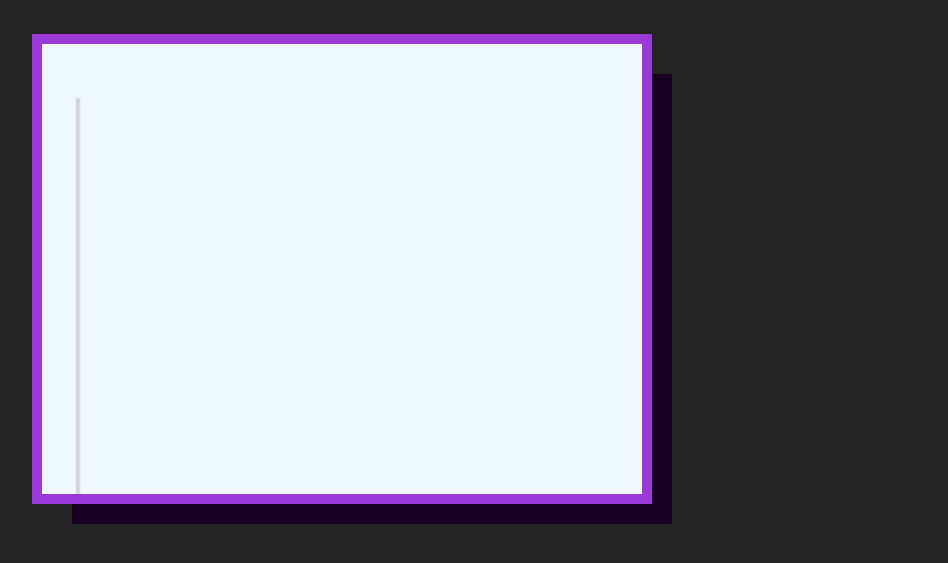
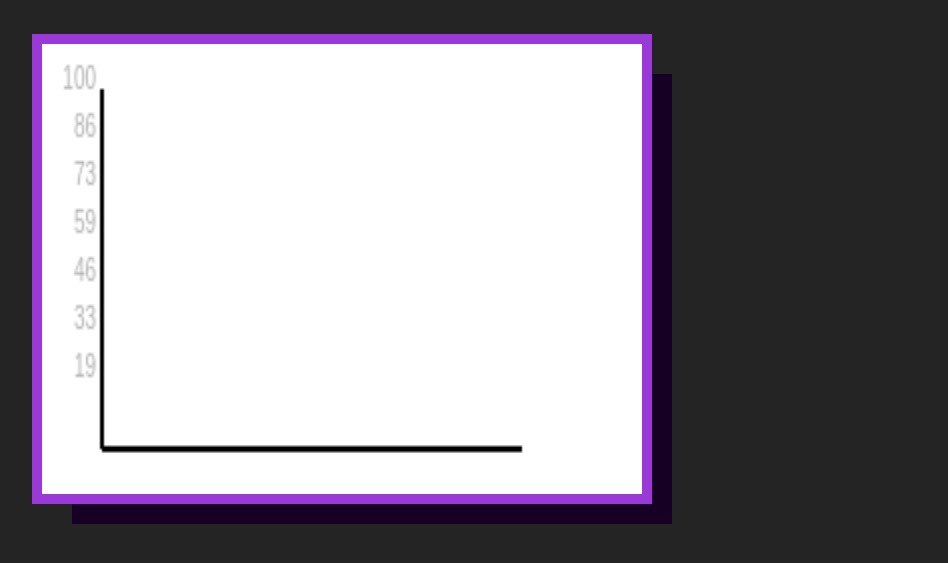
Before and after one commit to Karljoy973/canvas-exploration, a website built with Vite: page index.html in a window 1280 px wide. Shown: the part 119-682 px from the top of the page, without its empty margins (298-1246 px from the left). Built offline with nearby package versions, Linux system fonts and the light colour scheme.

Commit message:
i stop here for today

```diff
--- a/src/Chart/data.ts
+++ b/src/Chart/data.ts
@@ -74,7 +74,7 @@ export class Chart {
   //I will split this Chart class with a Chart vue, a chart model and a chart controller later on
   private _targetId: string;
   private _canvas: HTMLCanvasElement;
-  private _context: CanvasRenderingContext2D
+  private _context: CanvasRenderingContext2D;
   private _width: number;
   private _height: number;
 
@@ -87,7 +87,7 @@ export class Chart {
 
   //TODO refactor later on - Axes specs
   private _axesRatio: number;
-  private _axesColor: string = "#b1b1b1";
+  private _axesColor: string = "black";
   private _axesWidth: number;
   private _axesHeight: number;
   private _verticalMargins: number;
@@ -109,7 +109,7 @@ export class Chart {
   private _verticalLowerBound: number;
   private _horizontalLowerBound: number;
 
-  private _axesLineWidth: number = 1;
+  private _axesLineWidth: number = 2;
   private _guidelineWidth: number;
   private _guidelineColor: string;
 
@@ -133,7 +133,7 @@ export class Chart {
       console.log(e);
     }
 
-    if(!data.length) throw Error('Invalid data provided')
+    if (!data.length) throw Error("Invalid data provided");
 
     //model
     this._data = [...data];
@@ -154,22 +154,27 @@ export class Chart {
     );
 
     this._verticalFrequency = this._higherYvalue / this._data.length;
+    this._horizontalFrequency = this._higherXvalue / this._data.length;
     this._horizontalFontsize = this._higherXvalue / this._data.length;
-
 
     this._targetId = targetId;
     this._canvas = document.getElementById(this._targetId) as HTMLCanvasElement;
-    if(!this._canvas.getContext('2d')) throw new Error('Internal Error')
-    this._context = this._canvas.getContext('2d') as CanvasRenderingContext2D;
-    this._width = this._canvas.clientWidth;
-    this._height = this._canvas.clientHeight;
+    if (!this._canvas.getContext("2d")) throw new Error("Internal Error");
+    this._context = this._canvas.getContext("2d") as CanvasRenderingContext2D;
+    this._width = this._canvas.width;
+    this._height = this._canvas.height;
 
     //axes config
-    this._axesRatio = 3;
-    this._verticalMargins = (this._width * this._axesRatio) / 100;
+    this._axesRatio = 10;
+    this._verticalMargins = (this._height * this._axesRatio) / 100;
     this._horizontalMargins = (this._width * this._axesRatio) / 100;
     this._axesWidth = this._width - 2 * this._horizontalMargins;
     this._axesHeight = this._height - 2 * this._verticalMargins;
+    this._verticalUpperBound = Math.ceil(this._higherYvalue / 10) * 10;
+    this._verticalLowerBound = Math.floor(this._lowerYvalue / 10) * 10;
+
+    this._horizontalUpperBound = Math.ceil(this._higherXvalue / 10) * 10;
+    this._horizontalLowerBound = Math.floor(this._lowerXvalue/10)*10
 
     //label config
     this._fontRatio = 3;
@@ -183,19 +188,61 @@ export class Chart {
     //Guidelines Configs
     this._guidelineWidth = 0.5;
     this._guidelineColor = "#e5e6e7";
+    console.log(this);
   }
   public BarChart() {
-    console.log(this);
+    this._RenderBarChartAxis();
+    this._RenderLabels();
+  }
 
+  private _RenderBarChartAxis() {
     //draw vertical axis
-    this._context.beginPath()
+    this._context.beginPath();
     this._context.strokeStyle = this._axesColor;
-    this._context.lineWidth = this._axesLineWidth
-    this._context.moveTo(this._horizontalMargins, this._verticalMargins)
-    this._context.lineTo(this._horizontalMargins, this._axesHeight)
-    this._context.stroke()
+    this._context.lineWidth = this._axesLineWidth;
+    this._context.moveTo(this._horizontalMargins, this._verticalMargins);
+    this._context.lineTo(
+      this._horizontalMargins,
+      this._height - this._verticalMargins,
+    );
+    this._context.stroke();
     //draw horizontal axis
+    this._context.beginPath();
+    this._context.strokeStyle = this._axesColor;
+    this._context.lineWidth = this._axesLineWidth;
+    this._context.moveTo(
+      this._horizontalMargins,
+      this._height - this._verticalMargins,
+    );
+    this._context.lineTo(this._axesWidth, this._height - this._verticalMargins);
+    this._context.stroke();
+  }
 
+  private _RenderLabels() {
+    //vertical labels
+    this._context.font = `${this._fontStyle} ${this._fontWeight} ${this._verticalFontSize}px  ${this._fontColor}`;
+    this._context.fillStyle = this._fontColor;
+    this._context.textAlign = "right";
+    let ylabels = this._data.map(
+      (e, i) =>
+        `${Math.floor(this._verticalUpperBound - i * this._verticalFrequency)}`,
+    );
+    let verticalLabelX = this._data.map(
+      (e) =>
+        this._horizontalMargins - this._horizontalMargins / this._axesRatio,
+    );
+    let verticalLabelY = this._data.map(
+      (e, i) =>
+        this._verticalMargins +
+        (i * this._verticalFrequency * this._axesHeight) /
+          this._verticalUpperBound,
+    );
+    this._data.forEach((e, i) =>
+      this._context.fillText(ylabels[i], verticalLabelX[i], verticalLabelY[i]),
+    );
+
+    //horizontal labels
+    let xlabels = this._data.map((e, i) => { Math.floor(this._horizontalUpperBound - i * this._horizontalFrequency)})
 
   }
 }
@@ -203,32 +250,32 @@ export class Chart {
 //maintenant j'ai des labeled points
 export const ChartData = [
   {
-    label: { "x-label": "January", "y-label": "" },
-    coordinate: { x: Math.random(), y: Math.random() },
+    label: { "x-label": "January" },
+    coordinate: { x: 1, y: Math.random() * 100 },
   },
   {
-    label: { "x-label": "Febuary", "y-label": "" },
-    coordinate: { x: Math.random(), y: Math.random() },
+    label: { "x-label": "Febuary" },
+    coordinate: { x:2 , y: Math.random() * 100 },
   },
   {
-    label: { "x-label": "March", "y-label": "" },
-    coordinate: { x: Math.random(), y: Math.random() },
+    label: { "x-label": "March" },
+    coordinate: { x: 3, y: Math.random() * 100 },
   },
   {
-    label: { "x-label": "April", "y-label": "" },
-    coordinate: { x: Math.random(), y: Math.random() },
+    label: { "x-label": "April" },
+    coordinate: { x: 4, y: Math.random() * 100 },
   },
   {
-    label: { "x-label": "May", "y-label": "" },
-    coordinate: { x: Math.random(), y: Math.random() },
+    label: { "x-label": "May" },
+    coordinate: { x: 5, y: Math.random() * 100 },
   },
   {
-    label: { "x-label": "June", "y-label": "" },
-    coordinate: { x: Math.random(), y: Math.random() },
+    label: { "x-label": "June" },
+    coordinate: { x: 6, y: Math.random() * 100 },
   },
   {
-    label: { "x-label": "July", "y-label": "" },
-    coordinate: { x: Math.random(), y: Math.random() },
+    label: { "x-label": "July" },
+    coordinate: { x: 7, y: Math.random() * 100 },
   },
 ];
 
--- a/src/MouseLogger/index.ts
+++ b/src/MouseLogger/index.ts
@@ -1,15 +1,15 @@
-
-//my logger needs to be fixed, it gives me coordinattes according to the page but not according to the canvas
 export class MouseLogger {
   private _element: HTMLCanvasElement;
   constructor(elementToTrackId: string) {
-    this._element = document.getElementById(elementToTrackId) as HTMLCanvasElement;
+    this._element = document.getElementById(
+      elementToTrackId,
+    ) as HTMLCanvasElement;
     let paragraph = document.getElementById(
       "mouse-coordinates",
     ) as HTMLParagraphElement;
     if (this._element != undefined) {
       this._element.addEventListener("mousemove", (e) => {
-        paragraph.innerText = `{ x : ${e.layerX - this._element.width} ; y: ${e.layerY - this._element.height} }`;
+        paragraph.innerText = `{ x : ${e.clientX - (e.currentTarget! as HTMLCanvasElement).offsetLeft} ; y: ${e.clientY - (e.currentTarget! as HTMLCanvasElement).offsetTop} }`;
       });
       this._element.addEventListener("mouseleave", (e) => {
         paragraph.innerText = `Ta souris est invisible !`;
--- a/src/style.css
+++ b/src/style.css
@@ -4,8 +4,8 @@
   font-weight: 400;
 
   color-scheme: light dark;
-  color: rgba(255, 255, 255, 0.87);
-  background-color: #242424;
+  /* color: rgba(255, 255, 255, 0.1); */
+  background-color: rgb(36, 36, 36);
 
   font-synthesis: none;
   text-rendering: optimizeLegibility;
@@ -56,5 +56,5 @@ canvas {
   box-shadow: 30px 30px rgb(22, 0, 36);
   width: 600px;
   height: 450px;
-  background-color: aliceblue;
+  background-color: rgb(255, 255, 255);
 }
```
